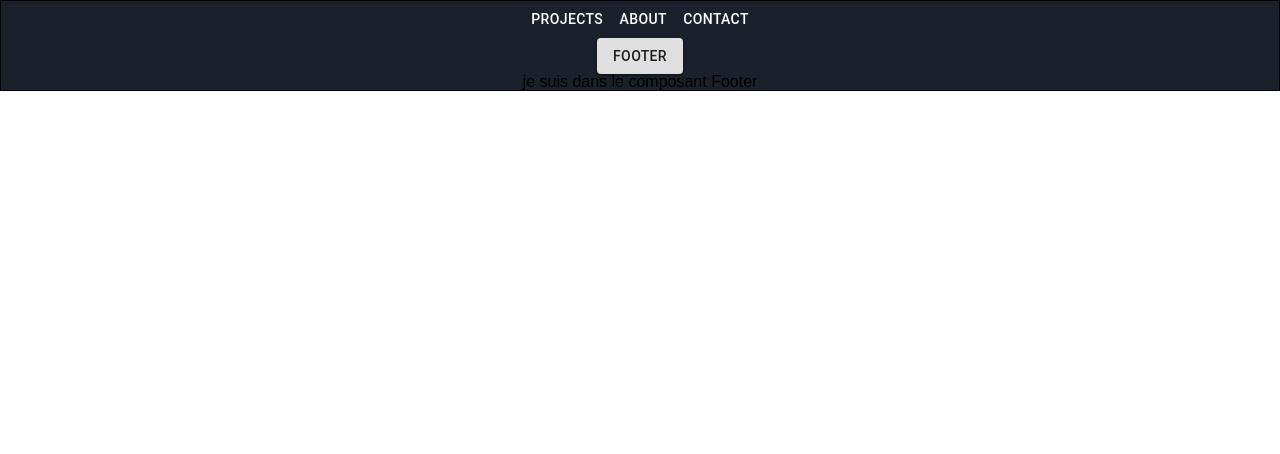
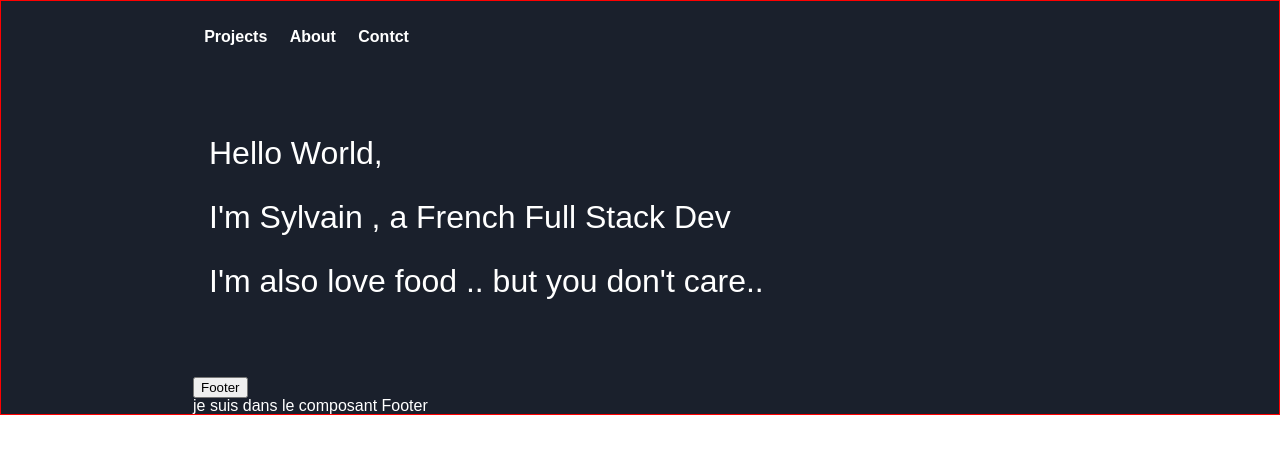
Before and after one commit to SSylvain1989/portfolio, a React app: page / in a window 1280 px wide. Built offline with nearby package versions, Linux system fonts and the light colour scheme.

Commit message:
css en cours

```diff
--- a/package.json
+++ b/package.json
@@ -54,7 +54,6 @@
     "webpack-merge": "^5.0.6"
   },
   "dependencies": {
-    "@material-ui/core": "^4.11.0",
     "prop-types": "^15.7.2",
     "react": "^16.13.1",
     "react-dom": "^16.13.1",
--- a/src/components/App/index.js
+++ b/src/components/App/index.js
@@ -5,6 +5,7 @@ import PropTypes from 'prop-types';
 // == Import
 import Counter from 'src/containers/Counter';
 import Header from 'src/components/Header';
+import Landing from 'src/components/Landing';
 import Footer from 'src/components/Footer';
 import './styles.scss';
 
@@ -13,6 +14,7 @@ const App = () => (
   <div className="app">
     {/* <Counter /> */}
     <Header />
+    <Landing />
     <Footer />
   </div>
 );
--- a/src/components/App/styles.scss
+++ b/src/components/App/styles.scss
@@ -1,6 +1,8 @@
 .app {
   height: fit-content;
-  text-align: center;
-  border: black solid 1px;
+  color: white;
+  border:red solid 1px;
   background-color: #1A202C;
+  padding-left: 15%;
+  padding-right: 15%;
 }
--- a/src/components/Footer/index.js
+++ b/src/components/Footer/index.js
@@ -1,7 +1,6 @@
 // == Import npm
 import React from 'react';
 import PropTypes from 'prop-types';
-import Button from '@material-ui/core/Button';
 
 // == Import
 
@@ -10,7 +9,7 @@ import './styles.scss';
 // == Composant
 const Footer = () => (
   <div className="Footer">
-    <Button variant="contained">Footer</Button>
+    <button type="button">Footer</button>
     <p>je suis dans le composant Footer</p>
   </div>
 );
--- a/src/components/Header/index.js
+++ b/src/components/Header/index.js
@@ -1,7 +1,6 @@
 // == Import npm
 import React from 'react';
 import PropTypes from 'prop-types';
-import Button from '@material-ui/core/Button';
 
 // == Import
 
@@ -10,9 +9,9 @@ import './styles.scss';
 // == Composant
 const Header = () => (
   <div className="Header">
-    <Button className="Header__buttons">Projects</Button>
-    <Button className="Header__buttons">About</Button>
-    <Button className="Header__buttons">Contact</Button>
+    <button type="button" className="Header__buttons">Projects</button>
+    <button type="button" className="Header__buttons">About</button>
+    <button type="button" className="Header__buttons">Contct</button>
   </div>
 );
 
--- a/src/components/Header/styles.scss
+++ b/src/components/Header/styles.scss
@@ -1,9 +1,21 @@
 .Header{
   width: 100%;
+  display: flex;
   &__buttons{
-    color: white !important;
+    margin-top: 1rem ;
+    color: white ;
+    font-size: 1rem ;
+    font-weight: bold ;
+    background-color: Transparent;
+    background-repeat:no-repeat;
+    border: none;
+    cursor:pointer;
+    overflow: hidden;
+    outline:none;
+    padding: 0.7rem;
   }
   &__buttons:hover{
-    background-color: grey !important;
+    background-color: grey ;
+    border-radius: 5px;
   }
 }
--- a/src/components/Landing/index.js
+++ b/src/components/Landing/index.js
@@ -9,7 +9,11 @@ import './styles.scss';
 // == Composant
 const Landing = () => (
   <div className="Landing">
-
+    <div className="Landing__container">
+      <p>Hello World,  </p>
+      <p>I'm Sylvain , a French Full Stack Dev</p>
+      <p>I'm also love food .. but you don't care..</p>
+    </div>
   </div>
 );
 
--- a/src/components/Landing/styles.scss
+++ b/src/components/Landing/styles.scss
@@ -1,9 +1,15 @@
-.Header{
+.Landing{
   width: 100%;
-  &__buttons{
-    color: white !important;
-  }
-  &__buttons:hover{
-    background-color: grey !important;
+  display: flex;
+  p {
+    font-size: 2rem;
+    display: inline-block;
+    margin: 1rem;
+  }&__container{
+    width: 100%;
+    display: flex;
+    flex-direction: column;
+    z-index: 50;
+    margin: 4rem 0;
   }
 }
```
Also changed, not shown: 1 other file.
